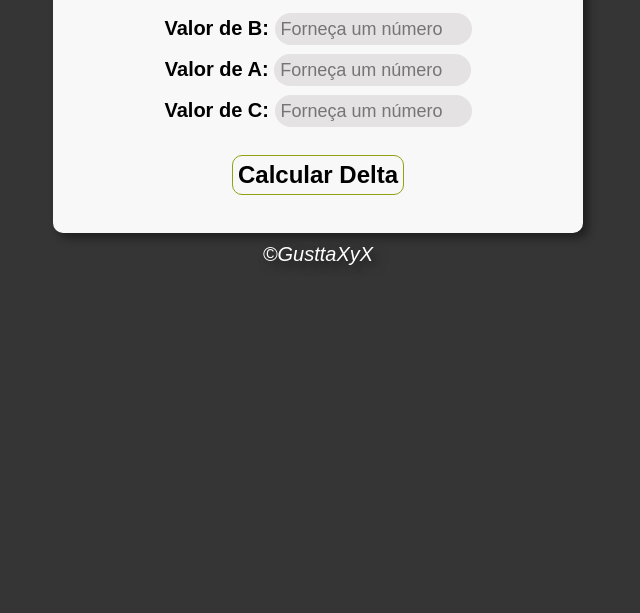
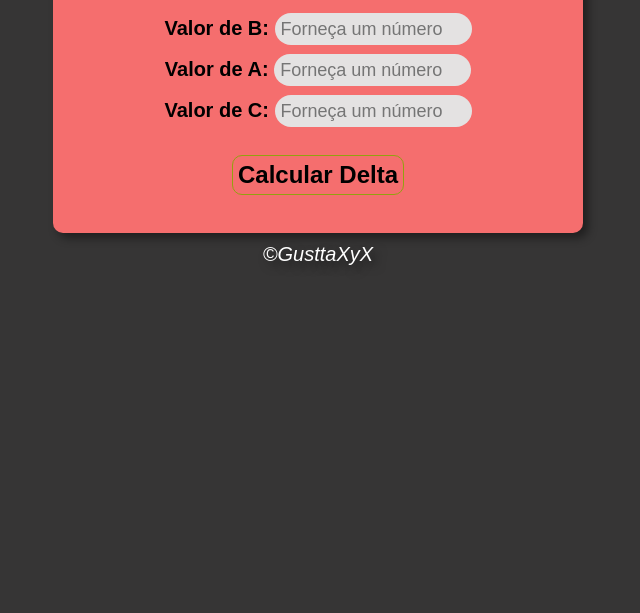
Before and after one commit to Rei-Dos-Codigos/Projeto-Bhaskara-Coop, a plain HTML site: page index.html in a window 1280 px wide. Shown: the part 187-800 px from the top of the page, without its empty margins (322-962 px from the left). Drawn offline with Linux system fonts and the light colour scheme.

Commit message:
corzinha diferente

```diff
--- a/style.css
+++ b/style.css
@@ -17,7 +17,7 @@ header{
 
 
 #sec_1{
-    background-color: rgb(248, 248, 248);
+    background-color: rgb(245, 110, 110);
     border-radius: 10px;
     padding: 15px;
     margin: auto;
```
